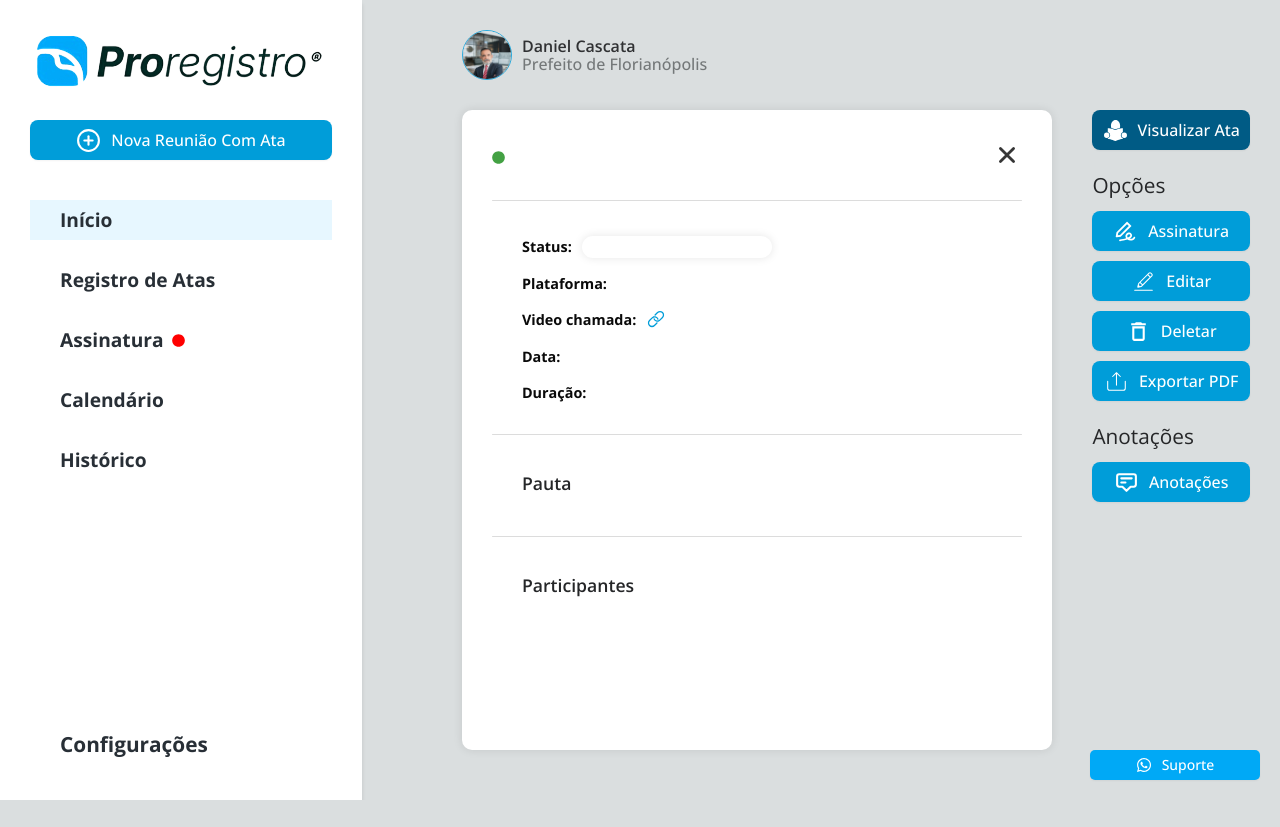
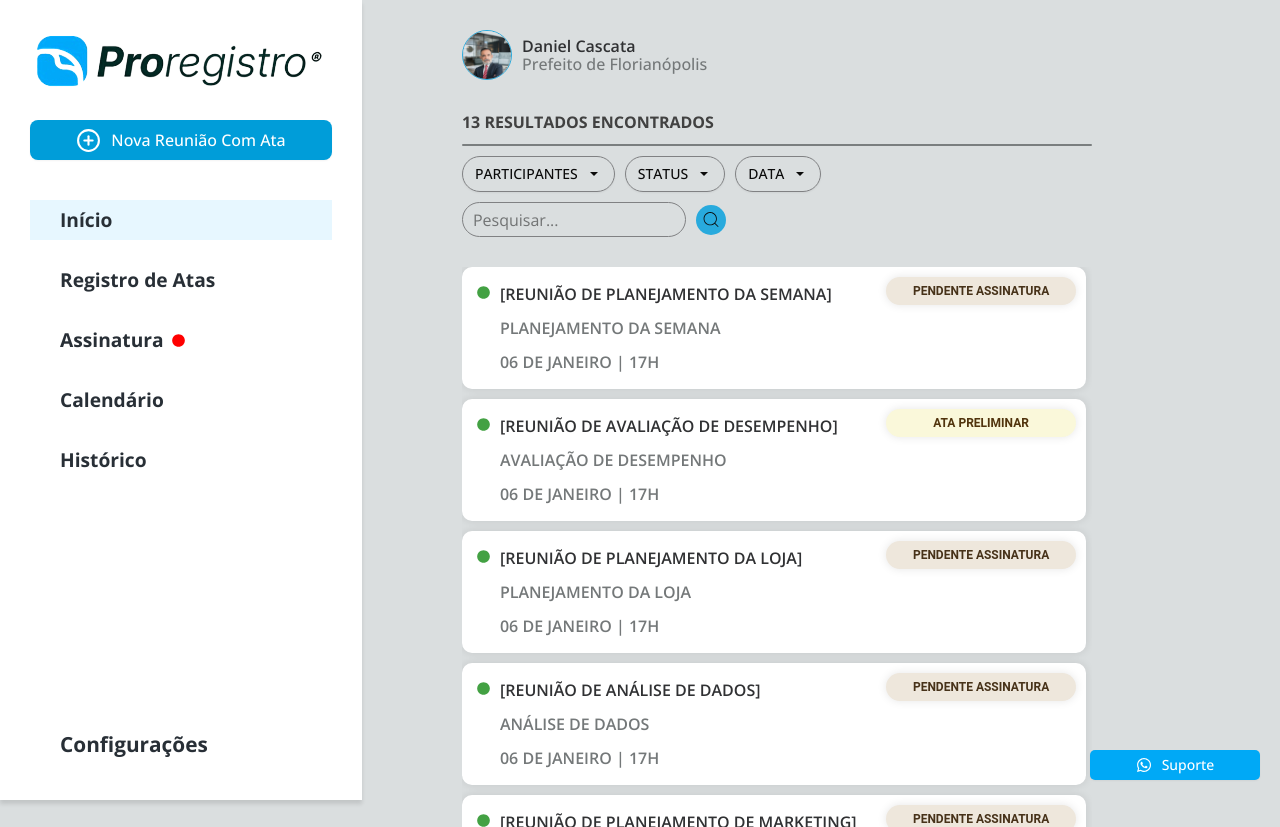
Before and after one commit to warlleism/front-end-challenge-react-typescript, a React (Vite) app: page /listOneAtaRegister in a window 1280 px wide. Before the commit the page ends 800 px from the top, so only its background shows below. Built offline with nearby package versions, Linux system fonts and the light colour scheme.

Commit message:
fix: pequenas correções

```diff
--- a/src/App.tsx
+++ b/src/App.tsx
@@ -1,8 +1,11 @@
+import { BrowserRouter } from "react-router-dom";
 import NavigationConfig from "./navigation/navigation";
 
 const App = () => {
   return (
-    <NavigationConfig />
+    <BrowserRouter>
+      <NavigationConfig />
+    </BrowserRouter>
   );
 };
 
--- a/src/navigation/navigation.tsx
+++ b/src/navigation/navigation.tsx
@@ -1,15 +1,14 @@
 import ListOneAtaRegister from "@/pages/ListOneAtaRegister/listOneAtaRegister";
-import { BrowserRouter, Route, Routes } from "react-router-dom";
+import { Route, Routes } from "react-router-dom";
 import { Button } from "@/components/ui/button";
 import AtasRegister from "@/pages/AtasRegister";
 import { CiMenuFries } from "react-icons/ci";
 import { FaWhatsapp } from "react-icons/fa";
+import Layout from "./layout";
 import "./style.scss";
-import Layout from "./layout";
 
 const NavigationConfig = () => {
     return (
-        <BrowserRouter>
         <div className="router-container">
             <div className="sidebar-mobile-toggler">
                 <CiMenuFries size={40} />
@@ -19,13 +18,14 @@ const NavigationConfig = () => {
             </div>
             <div className="main-content">
                 <Routes>
-                        <Route path="/" element={<AtasRegister />} />
-                        <Route path="/listOneAtaRegister" element={<ListOneAtaRegister />} />
+                    <Route path="/" element={<AtasRegister />}>
+                        <Route index element={<AtasRegister />} />
+                        <Route path="listOneAtaRegister" element={<ListOneAtaRegister />} />
+                    </Route>
                 </Routes>
             </div>
             <Button className="support-button"><FaWhatsapp /> Suporte</Button>
         </div>
-        </BrowserRouter>
     );
 };
 
```
Lines whose indentation alone changed are shown as unchanged.
